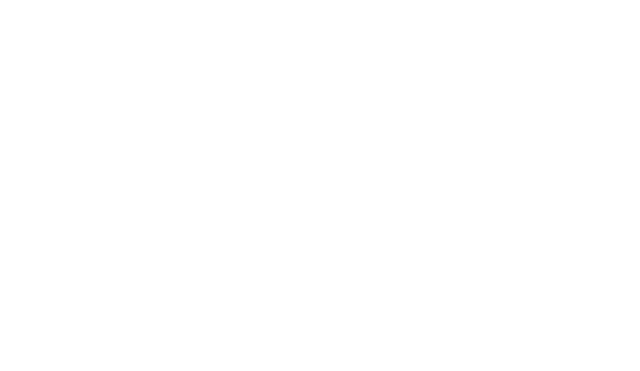
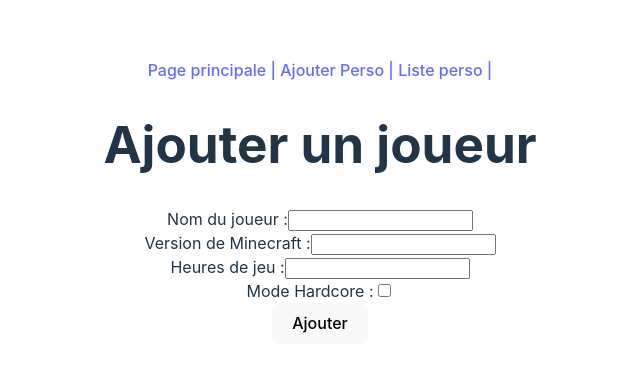
Before and after one commit to PHDfloppper/DevWeb3React, a React (Vite) app: page /ajoutP in a window 1280 px wide. Before the commit this address had no page. Shown: the part 199-570 px from the top of the page, without its empty margins (320-960 px from the left). Built offline with nearby package versions, Linux system fonts and the light colour scheme.

Commit message:
git ajout du post

```diff
--- a/package.json
+++ b/package.json
@@ -15,13 +15,15 @@
     "react": "^18.3.1",
     "react-dom": "^18.3.1",
     "react-router-dom": "^6.27.0",
-    "serverless-http": "^3.2.0"
+    "serverless-http": "^3.2.0",
+    "styled-components": "^6.1.13"
   },
   "devDependencies": {
     "@eslint/js": "^9.13.0",
     "@types/react": "^18.3.11",
     "@types/react-dom": "^18.3.1",
     "@types/react-router-dom": "^5.3.3",
+    "@types/styled-components": "^5.1.34",
     "@vitejs/plugin-react": "^4.3.3",
     "eslint": "^9.13.0",
     "eslint-plugin-react-hooks": "^5.0.0",
--- a/src/App.tsx
+++ b/src/App.tsx
@@ -1,6 +1,7 @@
 import './App.css'
 import ListePerso from './components/ListePerso'
 import DetailPerso from './components/DetailsPerso'
+import AjoutPerso from './components/AjoutPerso';
 import {
   BrowserRouter,
   Routes,
@@ -13,7 +14,7 @@ function Modele() {
   return (
     <div>
       <a href="/">Page principale | </a>
-      <a href="/dadams">Ajouter Perso | </a>
+      <a href="/ajoutP">Ajouter Perso | </a>
       <a href="/listeP">Liste perso | </a>
       <br />
       <Outlet />
@@ -24,29 +25,13 @@ function PagePrincipale() {
   return <h1>Page principale</h1>;
 }
 
-function DouglasAdams() {
-  return (
-    <>
-      <h1>Page de Douglas Adams</h1>
-      <a href="/livre/1">Livre 1</a>
-      <a href="/livre/2">Livre 2</a>
-    </>
-  );
-}
-
-function Livre() {
-  const { id } = useParams();
-  return <h1>Livre #{id}</h1>;
-}
-
 function App() {
   return (
     <BrowserRouter>
       <Routes>
         <Route path="/" element={<Modele />}>
           <Route index element={<PagePrincipale />} />
-          <Route path="dadams" element={<DouglasAdams />} />
-          <Route path="livre/:id" element={<Livre />} />
+          <Route path="ajoutP" element={<AjoutPerso />} />
           <Route path="listeP" element={<ListePerso/>}/>
           <Route path="/joueur/:nomJoueur" element={<DetailPerso />} />
         </Route>
--- /dev/null
+++ b/src/components/AjoutPerso.tsx
@@ -0,0 +1,102 @@
+import { useState } from 'react';
+import axios from 'axios';
+
+function AjoutPerso() {
+  // États pour les champs du formulaire
+  const [nomJoueur, setNomJoueur] = useState('');
+  const [versionMinecraft, setVersionMinecraft] = useState('');
+  const [heuresJeu, setHeuresJeu] = useState<number | ''>('');
+  const [modeHardcore, setModeHardcore] = useState(false);
+  const [message, setMessage] = useState<string | null>(null);
+
+  // Gestionnaire de soumission du formulaire
+  const handleSubmit = async (e: React.FormEvent) => {
+    e.preventDefault();
+
+    // Validation simple des champs
+    if (!nomJoueur || !versionMinecraft || heuresJeu === '') {
+      setMessage('Veuillez remplir tous les champs.');
+      return;
+    }
+
+    // Construction des données à envoyer
+    const joueur = {
+        nomJoueur,
+        versionMinecraft,
+        heuresJeu,
+        modeHardcore,
+        inventaire: {
+          blocs: [], // Liste vide pour blocs
+          outils: [], // Liste vide pour outils
+        },
+        succes: [], // Liste vide pour succès
+      };
+
+    try {
+      const response = await axios.post('https://olidevwebreact.netlify.app/api/joueur/add', joueur);
+      setMessage(`Joueur ajouté avec succès : ${response.data.nomJoueur}`);
+      // Réinitialisation des champs
+      setNomJoueur('');
+      setVersionMinecraft('');
+      setHeuresJeu('');
+      setModeHardcore(false);
+    } catch (error: any) {
+      setMessage(`Erreur lors de l'ajout du joueur : ${error.response?.data?.message || error.message}`);
+    }
+  };
+
+  return (
+    <div>
+      <h1>Ajouter un joueur</h1>
+      {message && <p>{message}</p>}
+      <form onSubmit={handleSubmit}>
+        <div>
+          <label htmlFor="nomJoueur">Nom du joueur :</label>
+          <input
+            type="text"
+            id="nomJoueur"
+            value={nomJoueur}
+            onChange={(e) => setNomJoueur(e.target.value)}
+            required
+          />
+        </div>
+
+        <div>
+          <label htmlFor="versionMinecraft">Version de Minecraft :</label>
+          <input
+            type="text"
+            id="versionMinecraft"
+            value={versionMinecraft}
+            onChange={(e) => setVersionMinecraft(e.target.value)}
+            required
+          />
+        </div>
+
+        <div>
+          <label htmlFor="heuresJeu">Heures de jeu :</label>
+          <input
+            type="number"
+            id="heuresJeu"
+            value={heuresJeu}
+            onChange={(e) => setHeuresJeu(Number(e.target.value))}
+            required
+          />
+        </div>
+
+        <div>
+          <label htmlFor="modeHardcore">Mode Hardcore :</label>
+          <input
+            type="checkbox"
+            id="modeHardcore"
+            checked={modeHardcore}
+            onChange={(e) => setModeHardcore(e.target.checked)}
+          />
+        </div>
+
+        <button type="submit">Ajouter</button>
+      </form>
+    </div>
+  );
+}
+
+export default AjoutPerso;
--- a/src/components/DetailsPerso.tsx
+++ b/src/components/DetailsPerso.tsx
@@ -11,7 +11,7 @@ function DetailPerso() {
   // Utiliser useEffect pour récupérer les détails du joueur
   useEffect(() => {
     axios
-      .get<Joueur>(`https://olidevwebapi.netlify.app//api/joueur/${nomJoueur}`)
+      .get<Joueur>(`https://olidevwebreact.netlify.app/api/joueur/${nomJoueur}`)
       .then((response) => {
         console.log(response.data);
         setJoueur(response.data); // Stocker les données du joueur
@@ -42,29 +42,41 @@ function DetailPerso() {
       <h2>Inventaire</h2>
       <h3>Blocs</h3>
       <ul>
-        {joueur.inventaire.blocs.map((bloc) => (
-          <li key={bloc._id}>
+        {joueur.inventaire?.blocs?.length > 0 ? (
+          joueur.inventaire.blocs.map((bloc, index) => (
+            <li key={index}>
               {bloc.type} (Quantité: {bloc.quantité})
             </li>
-        ))}
+          ))
+        ) : (
+          <li>Aucun bloc dans l'inventaire.</li>
+        )}
       </ul>
 
       <h3>Outils</h3>
       <ul>
-        {joueur.inventaire.outils.map((outil) => (
-          <li key={outil._id}>
+        {joueur.inventaire?.outils?.length > 0 ? (
+          joueur.inventaire.outils.map((outil, index) => (
+            <li key={index}>
               {outil.type} (Matériau: {outil.matériau}, Durabilité: {outil.durabilité})
             </li>
-        ))}
+          ))
+        ) : (
+          <li>Aucun outil dans l'inventaire.</li>
+        )}
       </ul>
 
       <h2>Succès</h2>
       <ul>
-        {joueur.succès.map((succes, index) => (
+        {joueur.succès?.length > 0 ? (
+          joueur.succès.map((succes, index) => (
             <li key={index}>
-            <strong>{succes.nom}</strong>: {succes.description} (Obtenu le {succes.dateObtention})
+              <strong>{succes.nom}</strong>: {succes.description} (Obtenu le {new Date(succes.dateObtention).toLocaleDateString()})
             </li>
-        ))}
+          ))
+        ) : (
+          <li>Aucun succès.</li>
+        )}
       </ul>
     </div>
   );
--- a/src/components/ListePerso.tsx
+++ b/src/components/ListePerso.tsx
@@ -2,6 +2,7 @@ import { useEffect, useState } from 'react';
 import axios from 'axios';
 import { Joueur } from '../modeles/Joueur';
 import { Link } from 'react-router-dom'; // Importer Link pour la navigation
+import { ListeContainer,ListeNom,PersoNom, } from '../styles/listePerso.styles';
 
 function ListePerso() {
   const [joueurs, setJoueurs] = useState<Joueur[] | null>(null);
@@ -10,7 +11,9 @@ function ListePerso() {
   //j'ai pas assigné de variable au useEffect donc s'execute juste quand le composant est initialisé
   useEffect(() => {
     axios
-      .get<Joueur[]>('https://olidevwebapi.netlify.app//api/joueur/all')
+      //https://olidevwebreact.netlify.app
+      //http://localhost:3000
+      .get<Joueur[]>('https://olidevwebreact.netlify.app/api/joueur/all')
       .then((response) => {
         console.log(response.data);
         setJoueurs(response.data);
@@ -30,20 +33,20 @@ function ListePerso() {
   }
 
   return (
-    <div>
+    <ListeContainer>
       <h1>Liste des Joueurs</h1>
-      <ul>
+      <ListeNom>
         {joueurs.map((joueur, index) => (
-          <li key={index}>
+          <PersoNom key={index}>
             {joueur.nomJoueur}
             {/* Ajouter un bouton qui redirige vers la page de détails du joueur */}
             <Link to={`/joueur/${joueur.nomJoueur}`}>
               <button>Détails</button>
             </Link>
-          </li>
+          </PersoNom>
         ))}
-      </ul>
-    </div>
+      </ListeNom>
+    </ListeContainer>
   );
 }
 
--- /dev/null
+++ b/src/styles/listePerso.styles.tsx
@@ -0,0 +1,54 @@
+import styled from 'styled-components';
+
+export const ListeContainer = styled.div`
+  display: flex;
+  flex-direction: column;
+  align-items: center;
+  justify-content: center;
+  //max-width: 400px;
+  //width: 300px;
+  //margin: 0 auto;
+  //color: #000;
+  padding: 20px;
+  //border: 1px solid #ddd;
+  //border-radius: 4px;
+  box-shadow: 0 2px 4px rgba(0, 0, 0, 0.1);
+`;
+
+// export const PersonnagePhoto = styled.div`
+//   text-align: center;
+//   margin-bottom: 20px;
+// `;
+
+// export const PersonnageImage = styled.img`
+//   width: 150px;
+//   height: 150px;
+//   border-radius: 50%;
+// `;
+
+export const ListeNom = styled.ul`
+  display: flex;
+  flex-direction: column;
+  justify-content: space-between;
+  align-items: center;
+  padding: 20px;
+`;
+
+export const PersoNom = styled.li`
+  display: flex;
+  justify-content: space-between;
+  align-items: center;
+  margin-bottom: 20px;
+  padding: 10px;
+  color: #fff;
+  //border-radius: 4px;
+  width: 100%;
+`;
+
+export const Titre = styled.li`
+
+`;
+
+// export const PersonnageAddress = styled.p`
+//   font-style: italic;
+// `;
```
Also changed, not shown: 1 other file (tests, documents, lock files or other folders). Lines whose indentation alone changed are shown as unchanged.
